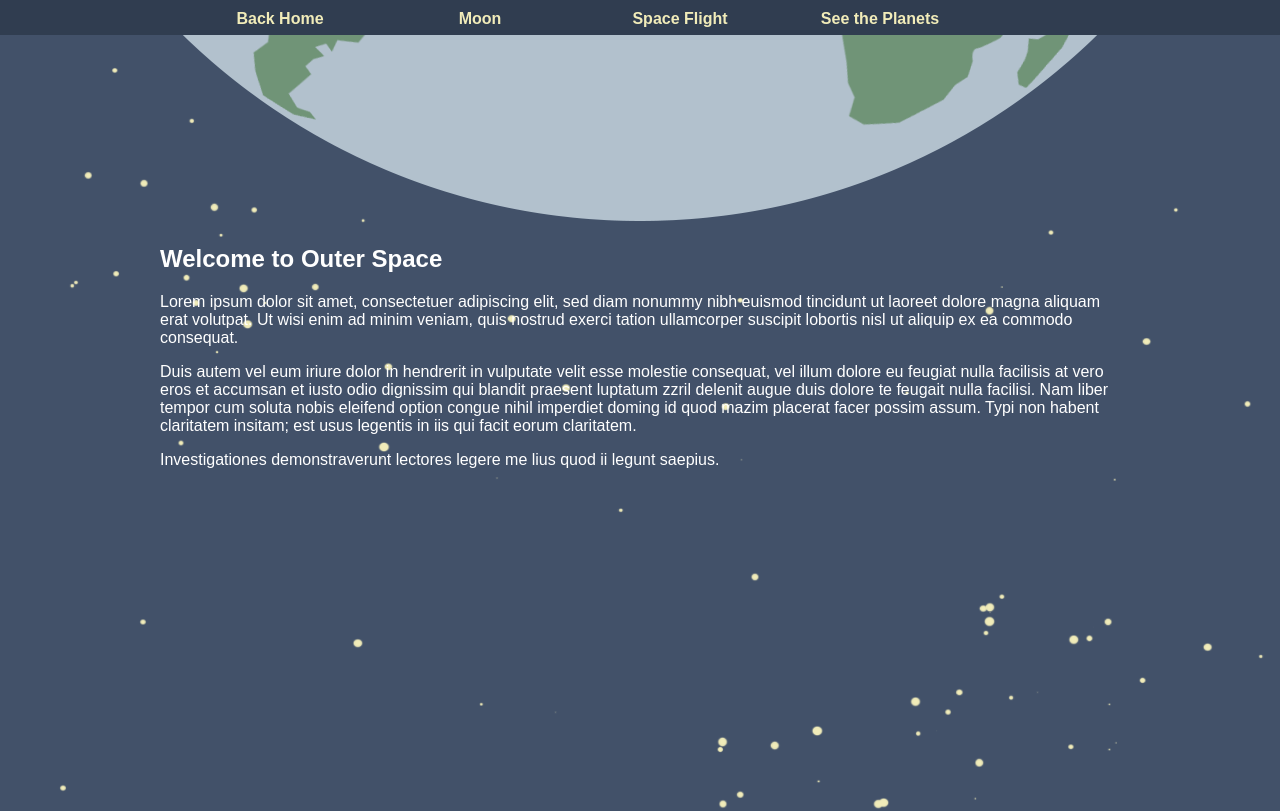
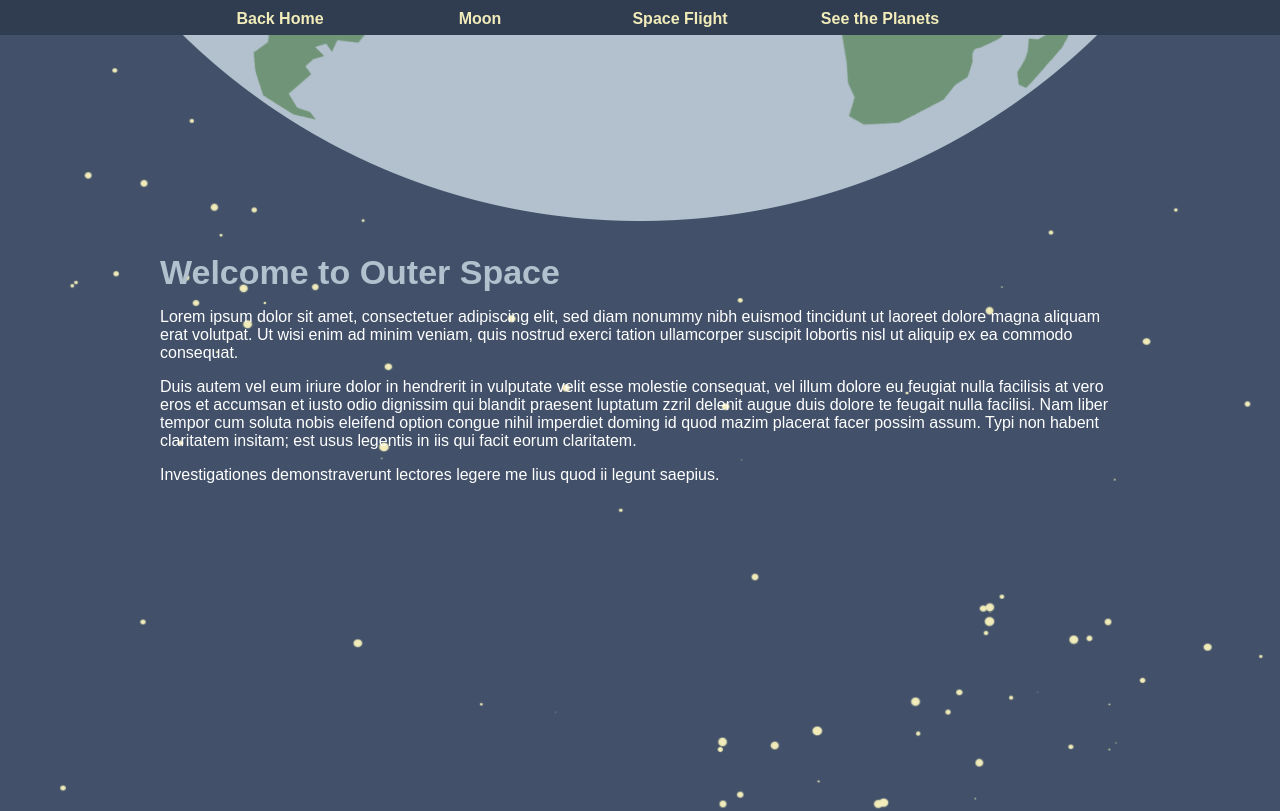
Before and after one commit to Sidhesh-Shinde/The-Solar-System, a plain HTML site: page index.html in a window 1280 px wide. Shown: the top 811 px of the page. Drawn offline with Linux system fonts and the light colour scheme.

Commit message:
added the jQuery file and gave the parallax effect to the text articles

```diff
--- a/css/main.css
+++ b/css/main.css
@@ -2,7 +2,7 @@
 #stars {
 	background: #425169 url('../img/stars.gif') top center ;
 	width: 100%;
-	height: 4000px;
+	height: 8000px;
 	position: fixed;
 	top: 0;
 	z-index: 100;
@@ -45,6 +45,12 @@
 
 #content article{
 	width:350px;
+}
+
+#content article h2{
+	color:#b2c1cd;
+	font-size:34px;
+	margin-bottom:0;
 }
 
 #content article#home{
--- a/index.html
+++ b/index.html
@@ -8,6 +8,7 @@
 		<link rel="stylesheet" href="css/main.css" />
 
 		<script src="js/jquery-1.9.1.min.js"></script>
+		<script src="js/parallax.js"></script>
 	</head>
 
 
--- /dev/null
+++ b/js/parallax.js
@@ -0,0 +1,10 @@
+$(function(){
+	$(window).bind('scroll', function(e){
+		parallax();
+	});
+});
+
+function parallax(){
+	var scrollPosition = $(window).scrollTop();
+	$('#stars').css('top',(0-(scrollPosition * .2)) + 'px');
+}
```
